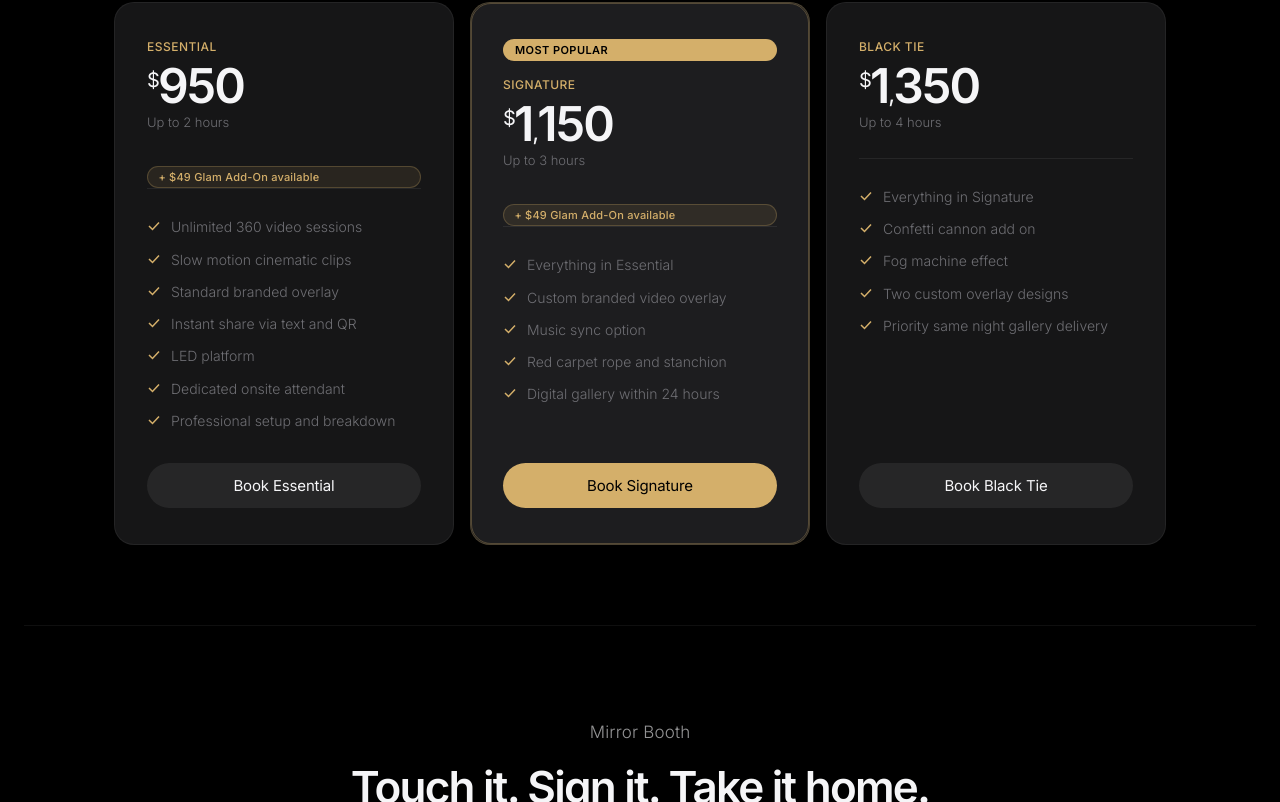
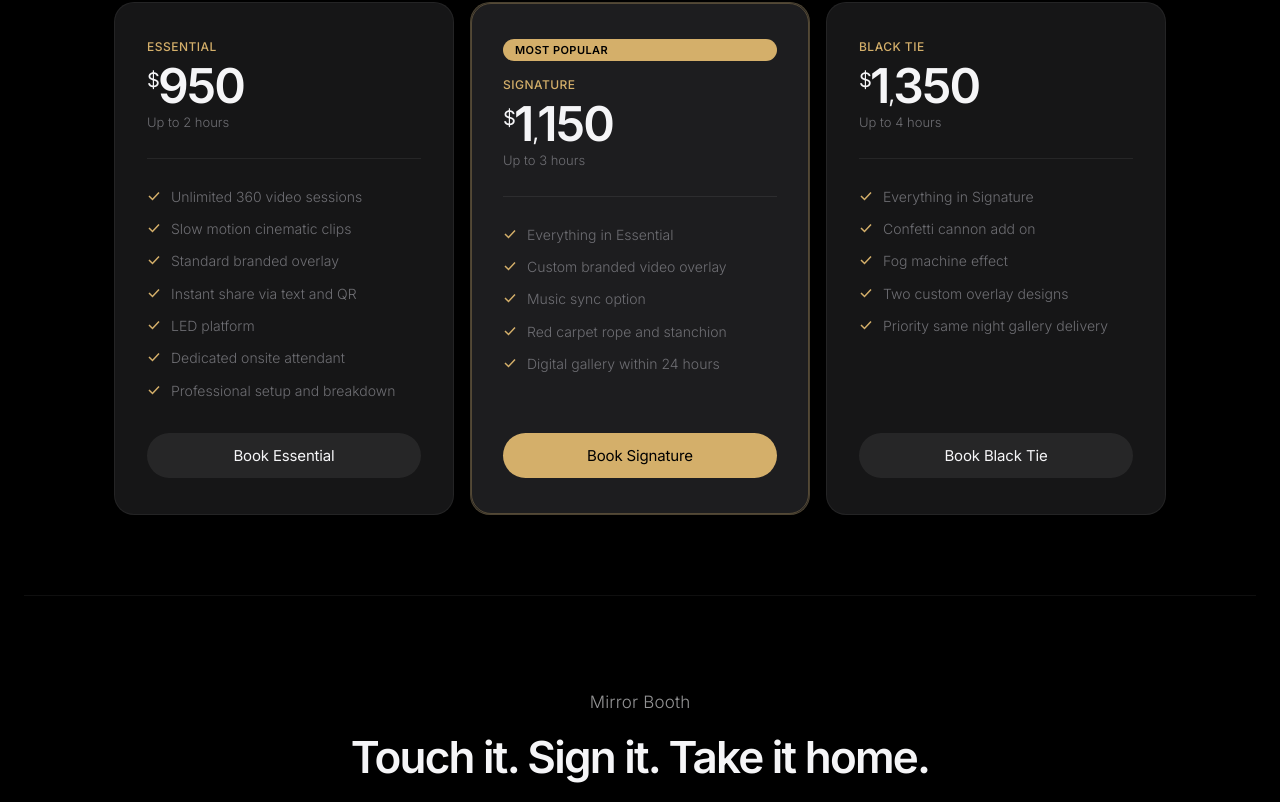
Before and after one commit to ellisbranch-star/Black-Tie-Booth, a plain HTML site: page packages.html in a window 1280 px wide. Shown: the part 3911-4713 px from the top of the page. Drawn offline with Linux system fonts and the light colour scheme.

Commit message:
360 Booth: remove glam add-on from Essential and Signature

```diff
--- a/packages.html
+++ b/packages.html
@@ -409,7 +409,6 @@
         <p class="pkg-tier">Essential</p>
         <div class="pkg-price"><span>$</span>950</div>
         <p class="pkg-duration">Up to 2 hours</p>
-        <span class="pkg-glam">+ $49 Glam Add-On available</span>
         <div class="pkg-divider-inner"></div>
         <ul class="pkg-features">
           <li><svg viewBox="0 0 14 14" fill="none" stroke="currentColor" stroke-width="1.5" aria-hidden="true"><path d="M2 7l3.5 3.5 6.5-7"/></svg>Unlimited 360 video sessions</li>
@@ -427,7 +426,6 @@
         <p class="pkg-tier">Signature</p>
         <div class="pkg-price"><span>$</span>1<span style="font-size:1.5rem;vertical-align:middle;">,</span>150</div>
         <p class="pkg-duration">Up to 3 hours</p>
-        <span class="pkg-glam">+ $49 Glam Add-On available</span>
         <div class="pkg-divider-inner"></div>
         <ul class="pkg-features">
           <li><svg viewBox="0 0 14 14" fill="none" stroke="currentColor" stroke-width="1.5" aria-hidden="true"><path d="M2 7l3.5 3.5 6.5-7"/></svg>Everything in Essential</li>
```
